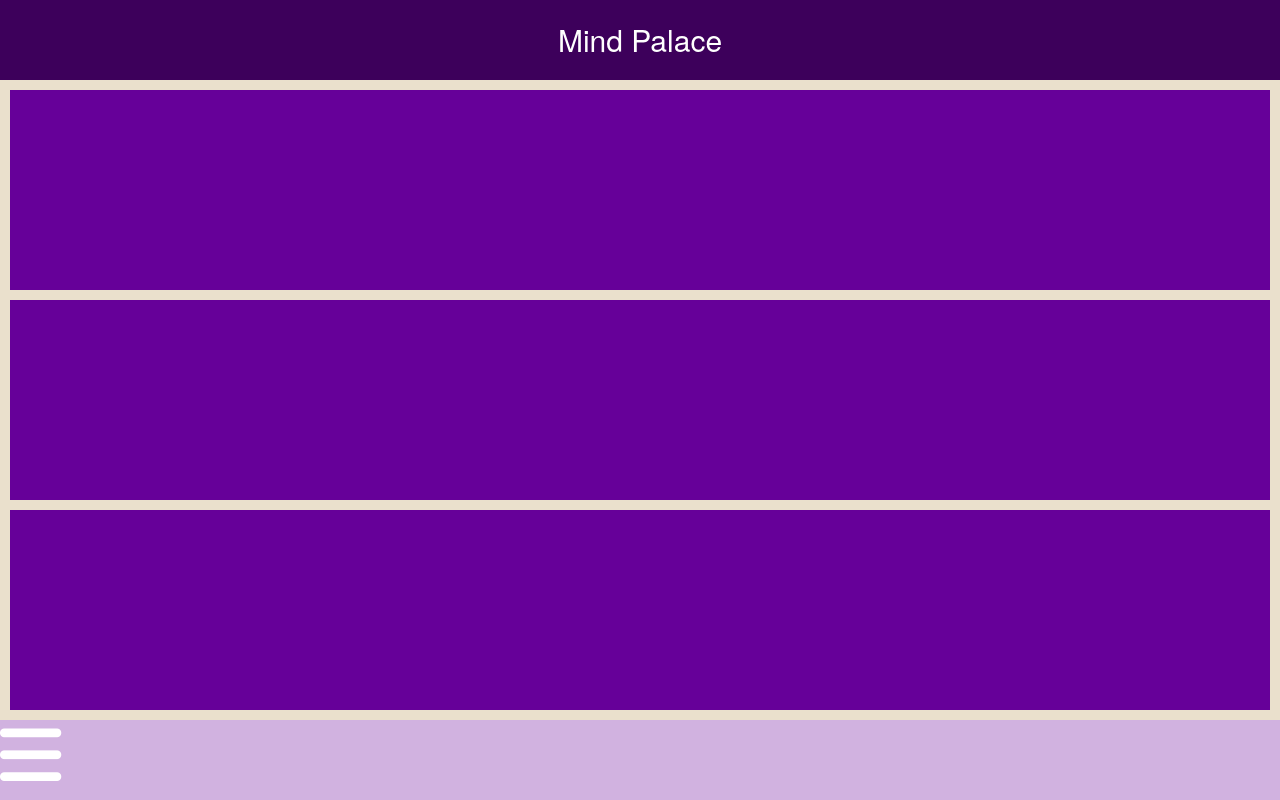
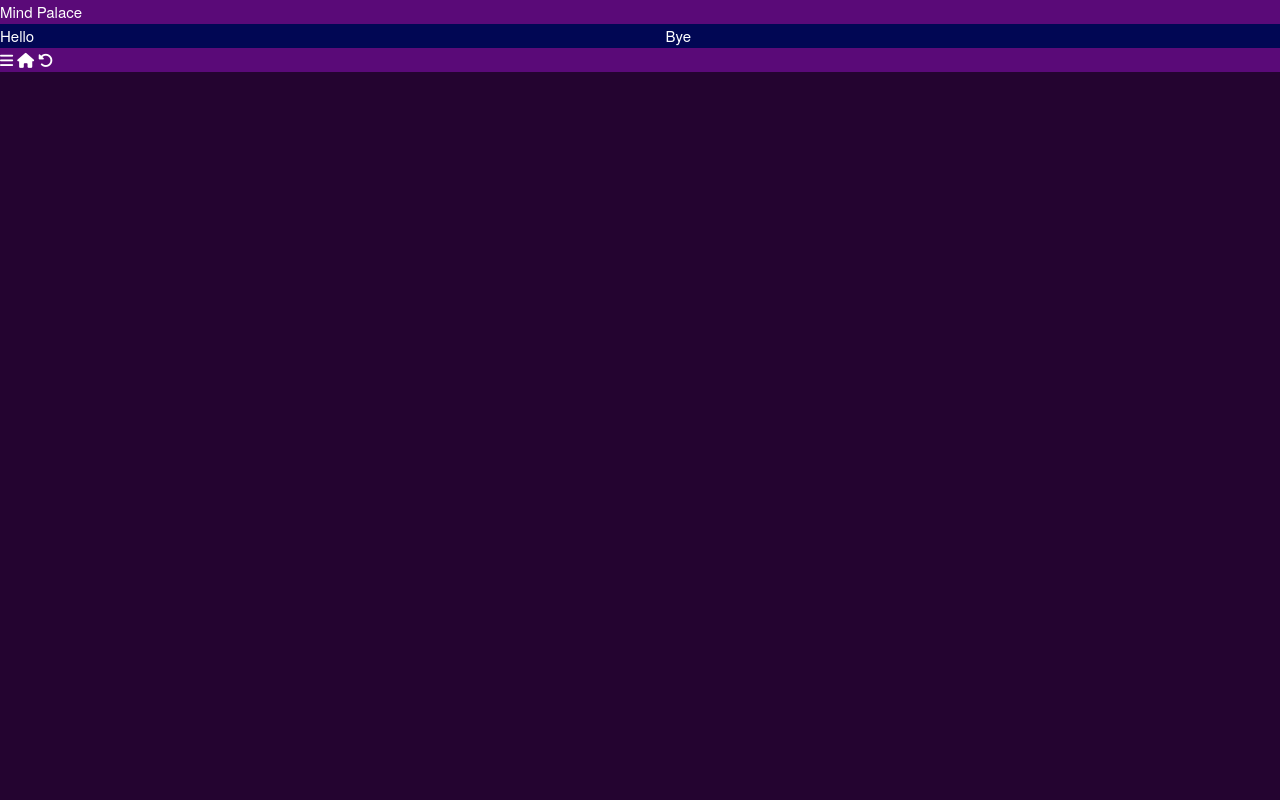
Before and after one commit to JelleGT/Development, a plain HTML site: page AppShell_phone.html in a window 1280 px wide. Drawn offline with Linux system fonts and the light colour scheme.

Commit message:
Fontawesome & Skeleton css
Fontawesome is toegevoegd maar werkt helaas niet goed, skeletoncss is er een basis toegevoegd aan de appshell

```diff
--- a/AppShell_phone.html
+++ b/AppShell_phone.html
@@ -4,25 +4,30 @@
     <meta charset="UTF-8" />
     <meta name="viewport" content="width=device-width, initial-scale=1.0">
     <title>Page layout</title>
-    <link href="css/nromalize.css" rel="stylesheet"/>
+    <link href="css/normalize.css" rel="stylesheet"/>
     <link href="css/skeleton.css" rel="stylesheet"/>
     <link href="css/Appshell.css" rel="stylesheet"/>
     <link href="https://fonts.googleapis.com/css2?family=Poppins&display=swap" rel="stylesheet">
+    <link href="http://maxcdn.bootstrapcdn.com/font-awesome/4.1.0/css/font-awesome.min.css" rel="stylesheet">
     <script src="https://use.fontawesome.com/3b1e76ff47.js"></script>
     <script src="Appshell.js"></script>
   </head>
   <body>
     <header>
-      <div id="logo">Mind Palace</div>
+      <div id="bar">Mind Palace</div>
     </header>
-    <article class="item">
-    </article>
-    <article class="item">
-    </article>
-    <article class="item">
-    </article>
+    <main id="content" class="row">
+        <section class="six columns">
+            Hello
+        </section>
+        <section class="six columns">
+          Bye
+        </section>
+    </main>
     <footer id="navigation">
       <i class="fas fa-bars"></i>
+      <i class="fas fa-home"></i>
+      <i class="fas fa-undo-alt"></i>
     </footer>
   </body>
 </html>
--- a/css/Appshell.css
+++ b/css/Appshell.css
@@ -2,40 +2,17 @@ html {
   font-family: 'Poppins', sans-serif;
 }
 body {
-  background-color: #eae0cc;
+  background-color: #240430;
   color: white;
   padding: 0px;
   margin: 0px;
 }
-header {
-  background-color: #3d005b;
-  width: 100%;
-  height: 80px;
-  line-height: 80px;
+#bar {
+  background-color: #5A0A78;
 }
-#logo {
-  text-align: center;
-  font-size: 30px;
-  margin: auto;
+#content {
+  background-color: #010754;
 }
-a:link {
-  color: white;
+#navigation {
+  background-color: #5A0A78
 }
-a:visited {
-  color: black;
-}
-.item {
-  background-color: #660099;
-  height: 200px;
-  margin: 10px;
-}
-footer {
-  position: sticky;
-  bottom: 0;
-  background-color: #d1b2e0;
-  height: 80px;
-  width: 100%;
-}
-footer i {
-  font-size: 70px;
-}
```
